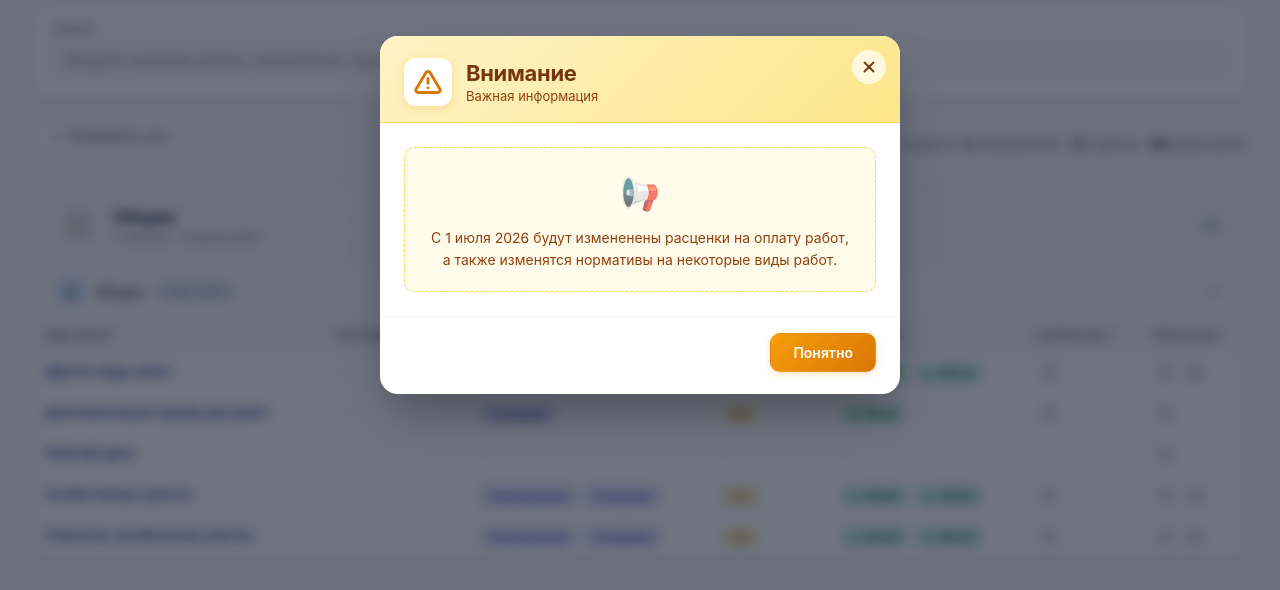
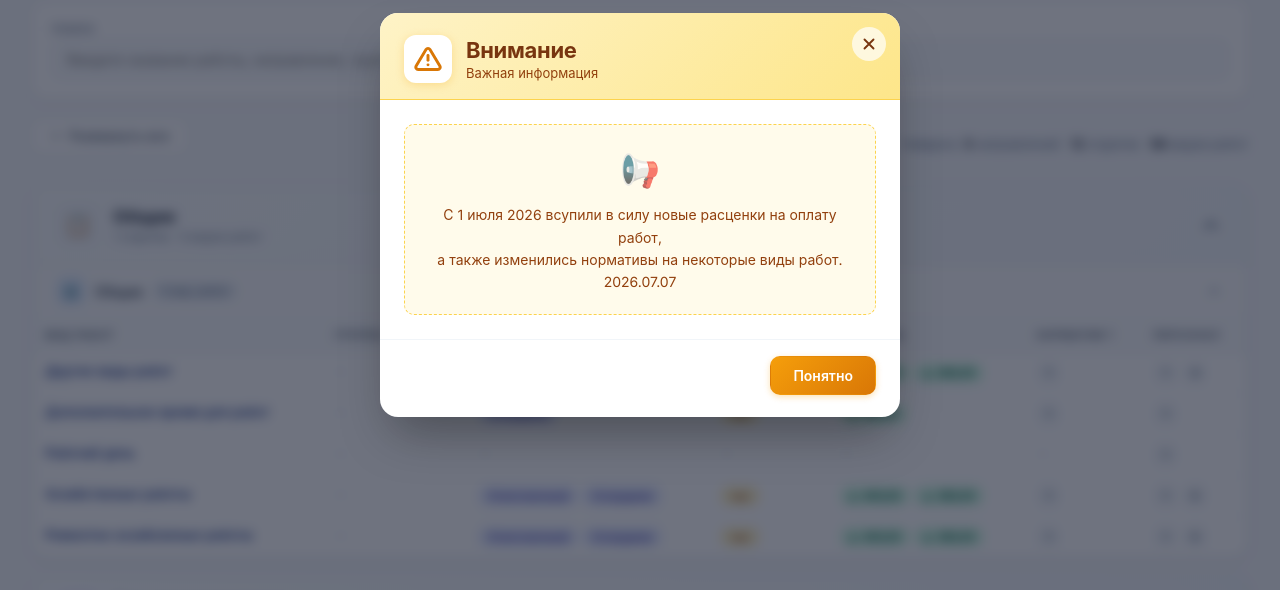
Before and after one commit to AIP-77/AIP-77.github.io, a plain HTML site: page HTML/standard.html in a window 1280 px wide. Shown: the part 185-775 px from the top of the page. Drawn offline with Linux system fonts and the light colour scheme; a web font is replaced by a local one.

Commit message:
Update standard.html

```diff
--- a/HTML/standard.html
+++ b/HTML/standard.html
@@ -575,7 +575,7 @@
     <div class="modal-body">
       <div class="modal-content-placeholder">
         <div class="placeholder-icon">📢</div>
-        <div>С 1 июля 2026 будут измененены расценки на оплату работ,<br> а также изменятся нормативы на некоторые виды работ.</div>
+        <div>С 1 июля 2026 всупили в силу новые расценки на оплату работ,<br> а также изменились нормативы на некоторые виды работ.<br> 2026.07.07 </div>
       </div>
     </div>
     <div class="modal-footer">
```
